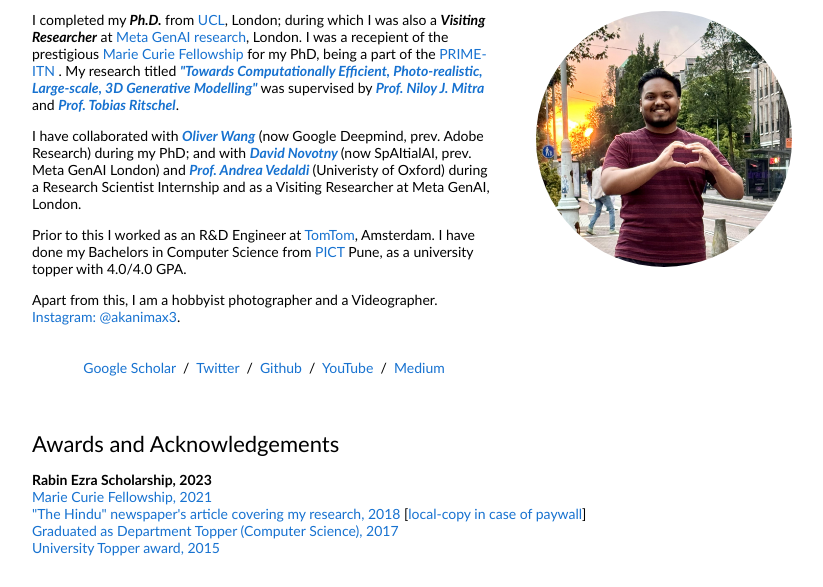
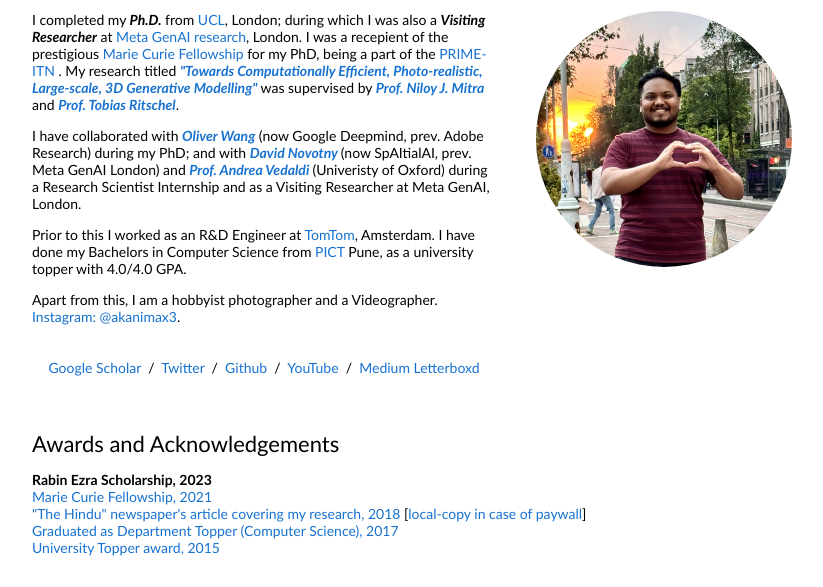
Before and after one commit to akanimax/akanimax.github.io, a plain HTML site: page index.html in a window 1280 px wide. Shown: the part 138-725 px from the top of the page, without its empty margins (228-1051 px from the left). Drawn offline with Linux system fonts and the light colour scheme.

Commit message:
Update index.html

```diff
--- a/index.html
+++ b/index.html
@@ -83,6 +83,7 @@
                     <a href="https://github.com/akanimax">Github</a> &nbsp;/&nbsp;
                     <a href="https://www.youtube.com/channel/UCJ5rz3gNJTb35dR1n5sd3UA">YouTube</a> &nbsp;/&nbsp;
                     <a href="https://medium.com/@animeshsk3">Medium</a>
+                    <a href="https://letterboxd.com/akanimax">Letterboxd</a>
                   </p>
                 </td>
                 <td style="padding:2.5%;width:40%;max-width:40%">
```
